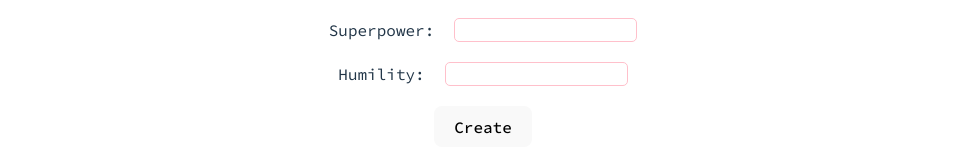
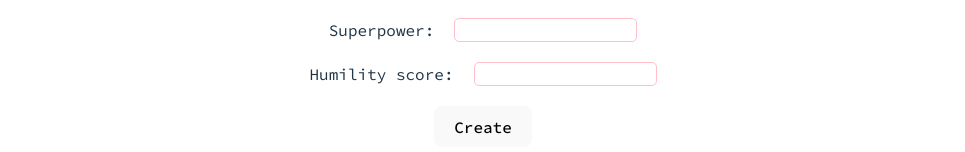
Before and after one commit to EstelaCalaforra/humble-superhero-api, a React (Vite) app in the folder client/: page / in a window 1280 px wide. Shown: the part 267-419 px from the top of the page, without its empty margins (157-1122 px from the left). Built offline with nearby package versions, Linux system fonts and the light colour scheme; no server answers.

Commit message:
add minor front change

```diff
--- a/client/src/components/Form/Form.tsx
+++ b/client/src/components/Form/Form.tsx
@@ -36,7 +36,7 @@ const Form = ({ addSuperhero }: Props) => {
       </div>
 
       <div>
-        <label htmlFor="humilityScore">Humility:</label>
+        <label htmlFor="humilityScore">Humility score:</label>
         <input
           type="text"
           id="humilityScore"
```
